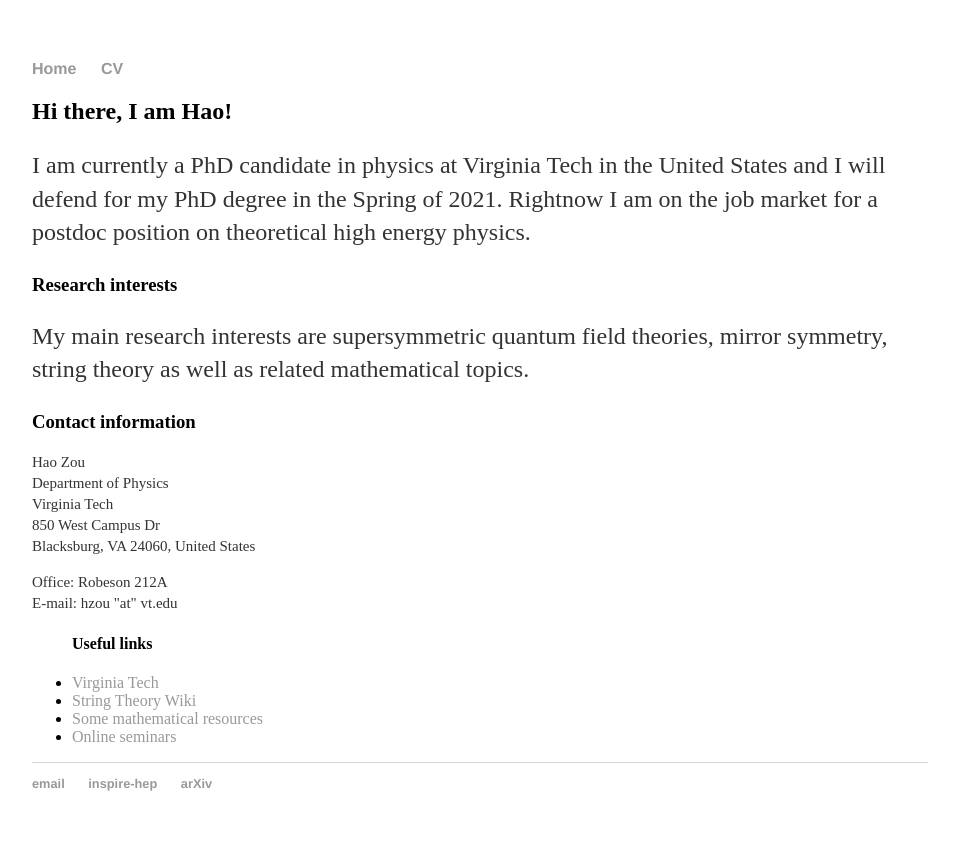
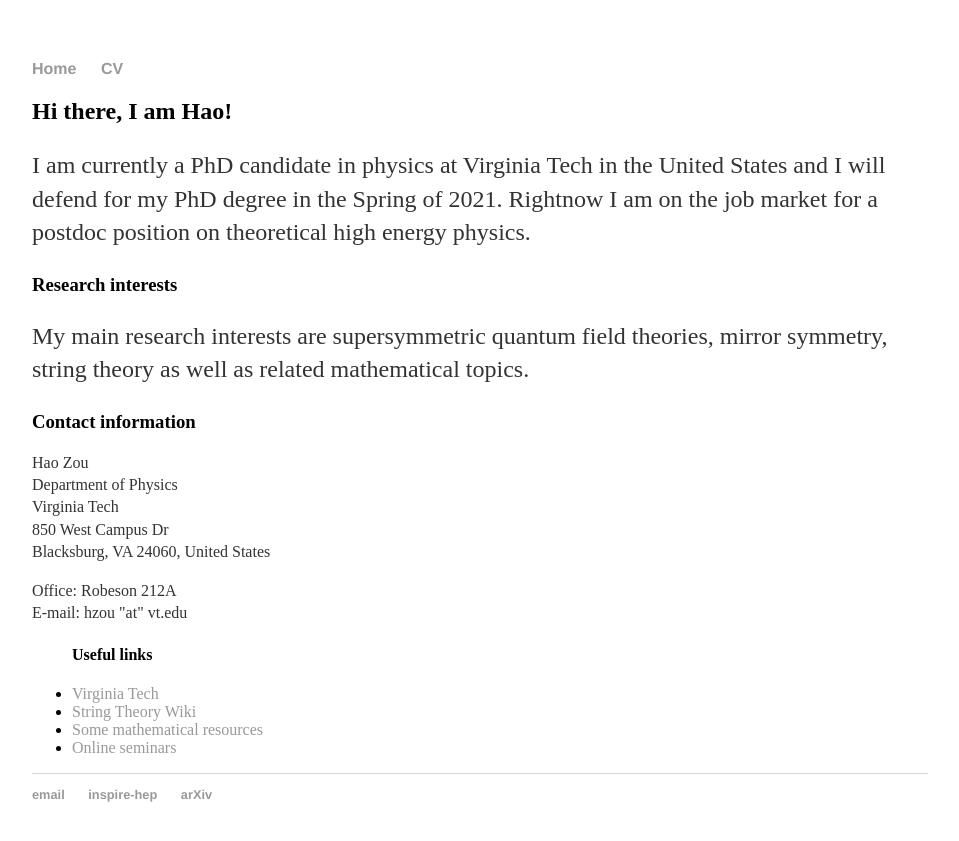
Before and after one commit to hhzou/hhzou.github.io, a Jekyll site: the page built from index.html, in a window 1280 px wide. Shown: the top 841 px of the page, without its empty margins (160-1119 px from the left). Built offline with Jekyll 4.4.1, drawn with Linux system fonts in a browser that asks for light colours.

Commit message:
Update index.html

```diff
--- a/index.html
+++ b/index.html
@@ -15,10 +15,10 @@ title: Hao Zou
 	</p>
 
 	<h3> Contact information </h3>
-	<p style="font-size:15px">
+	<p style="font-size:16px">
 	Hao Zou <br> Department of Physics <br> Virginia Tech <br> 850 West Campus Dr <br> Blacksburg, VA 24060, United States
 	</p>
-	<p style="font-size:15px">
+	<p style="font-size:16px">
 	Office: Robeson 212A <br> E-mail: hzou "at" vt.edu
 	</p>
 
```
